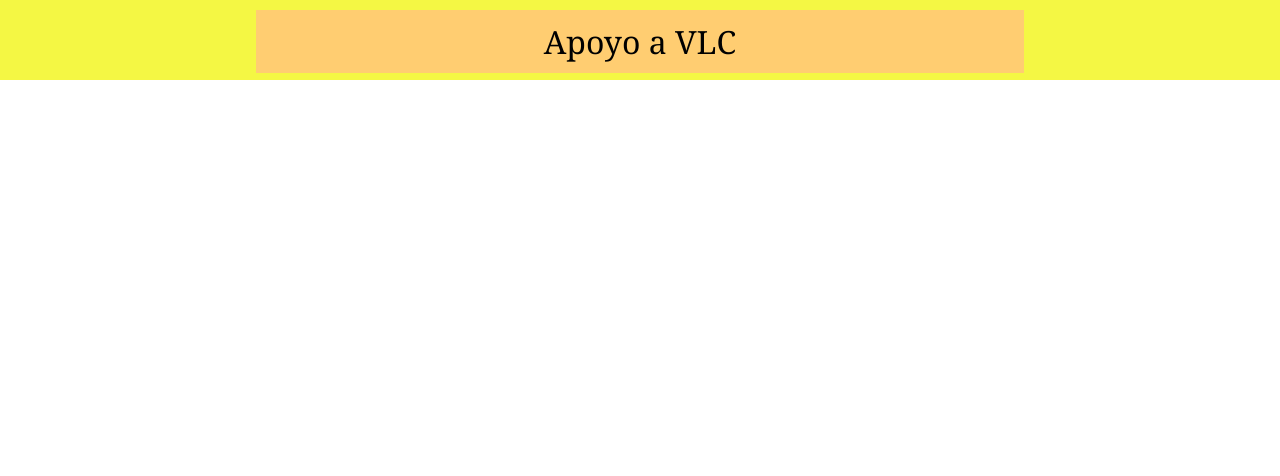
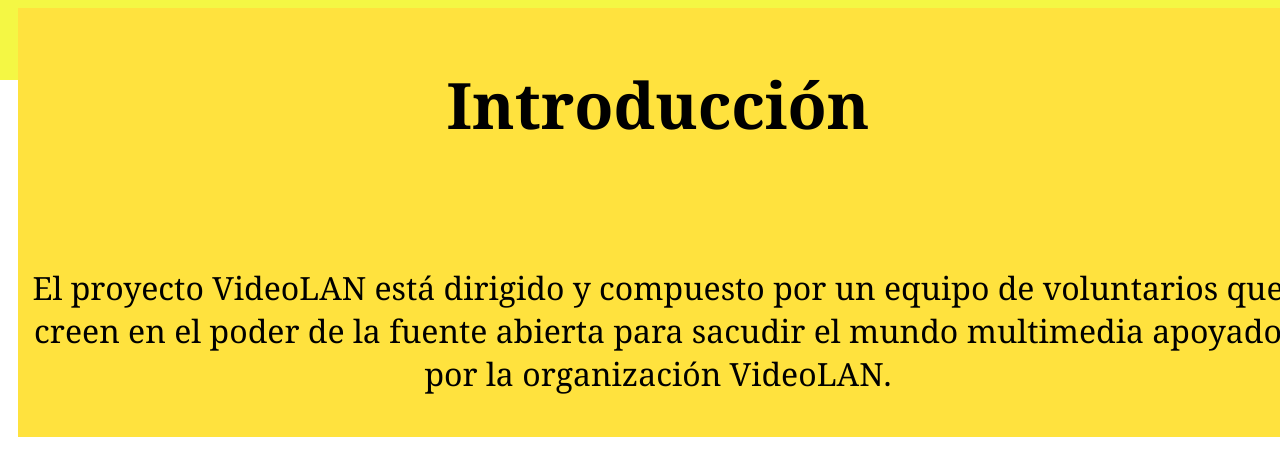
Before and after one commit to Carlos-a-7/Carlos-a-7.github.io, a plain HTML site: page index.html in a window 1280 px wide. Drawn offline with Linux system fonts and the light colour scheme.

Commit message:
cambios de diseño

```diff
--- a/index.html
+++ b/index.html
@@ -11,6 +11,9 @@
                 Apoyo a VLC
             </div>
         </div>
-        <div class="cuadrotexto"> </div>
+        <div class="cuadrotexto">
+            <h1>Introducción</h1><br>
+            <p>El proyecto VideoLAN está dirigido y compuesto por un equipo de voluntarios que creen en el poder de la fuente abierta para sacudir el mundo multimedia apoyado por la organización VideoLAN.
+        </div>
     </body>
 </html>
--- a/participación codigo abierto/diseño.css
+++ b/participación codigo abierto/diseño.css
@@ -22,5 +22,12 @@
     position: fixed;
 }
 .cuadrotexto{
-
+    padding: 10px 0px 10px 0px;
+    width: 100%;
+    margin-left: 10px;
+    background-color: #ffe23e;
+    color: black;
+    text-align: center;
+    font-size: xx-large;
+    position: fixed;
 }
```
